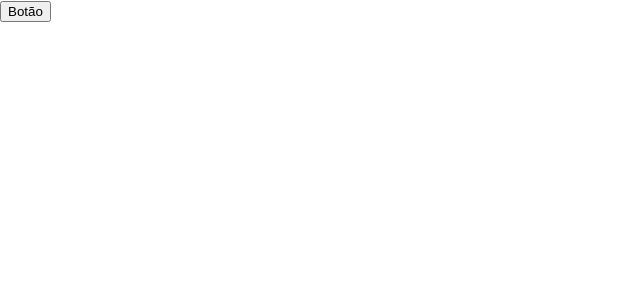
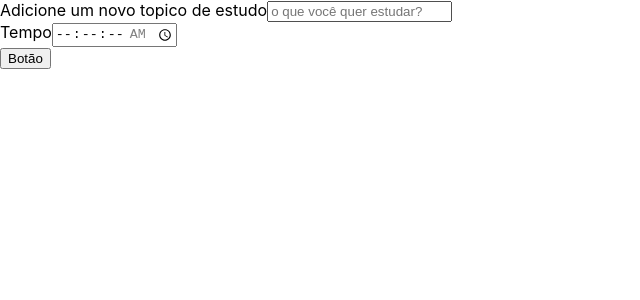
Before and after one commit to moviandev/alura-studies, a React (Create React App) app: page / in a window 1280 px wide. Shown: the top 300 px of the page, without its empty margins (0-640 px from the left). Built offline with nearby package versions, Linux system fonts and the light colour scheme; the HTML template or start-up script is replaced by a standard one.

Commit message:
created form to test react components

```diff
--- a/src/App.tsx
+++ b/src/App.tsx
@@ -1,10 +1,10 @@
 import React from 'react';
-import Button from './components/Button'
+import Form from './components/Form/index';
 
 function App() {
   return (
     <div className="App">
-      <Button></Button>
+      <Form />
     </div>
   );
 }
--- /dev/null
+++ b/src/components/Form/index.tsx
@@ -0,0 +1,26 @@
+import React from 'react';
+import Button from '../Button/index';
+
+class Form extends React.Component {
+  render() {
+    return (
+      <form>
+        <div>
+          <label htmlFor="task">
+            Adicione um novo topico de estudo
+          </label>
+          <input type="text" id="task" name="task" placeholder="o que você quer estudar?" required />
+        </div>
+        <div>
+          <label htmlFor="time">
+            Tempo
+          </label>
+          <input type="time" step="1" id="time" name="time" min="00:00:00" max="01:30:00" required />
+        </div>
+        <Button />
+      </form>
+    );
+  }
+}
+
+export default Form;
```
